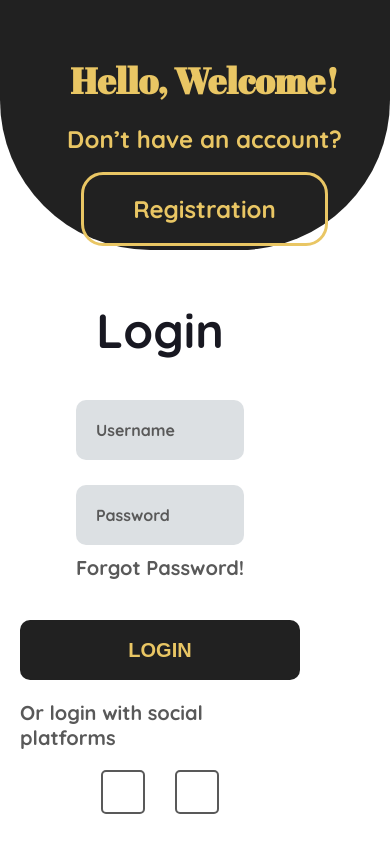
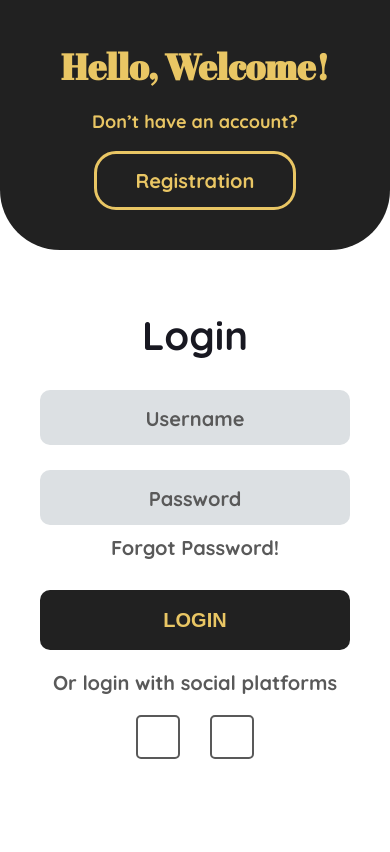
Before and after one commit to IzukiNo/Haircut-Booking-Frontend, a plain HTML site: page barber-shop/login.html in a window 390 px wide. Drawn offline with Linux system fonts and the light colour scheme.

Commit message:
complete login and reg

```diff
--- a/barber-shop/css/pages/login.css
+++ b/barber-shop/css/pages/login.css
@@ -1,3 +1,4 @@
+/* css/pages/login.css - Tối ưu và Responsive bởi Công nghệ phần mềm */
 
 /* ==================================== */
 /* 1. Wrapper và Bố cục Desktop */
@@ -11,11 +12,10 @@
 .login-wrapper {
     width: 100vw;
     height: 100vh;
-    min-height: 1024px;
+    min-height: 800px; /* Giảm chiều cao tối thiểu để linh hoạt hơn */
     position: relative;
     background: var(--color-white);
     display: flex;
-    justify-content: flex-end;
     align-items: center;
     overflow: hidden;
 }
@@ -34,6 +34,7 @@
     justify-content: flex-end;
     align-items: center;
     padding-right: 120px;
+    box-sizing: border-box; /* Đảm bảo padding không làm tăng kích thước */
 }
 
 .sidebar-content {
@@ -67,41 +68,92 @@
     justify-content: flex-start;
     align-items: center;
     z-index: 1;
+    margin-left: 50%; /* Đẩy khu vực form sang phải */
+    padding-left: 120px;
+    box-sizing: border-box;
 }
 
 .login-form-content {
-    margin-left: 120px;
     display: flex;
     flex-direction: column;
     align-items: center;
     gap: 60px;
+    width: 100%;
+    max-width: 480px;
 }
 
 .form-title { color: #181821; font-size: 48px; font-weight: 700; }
-.form-input-group { display: flex; flex-direction: column; align-items: center; gap: 25px; position: relative; }
-.input-field { width: 480px; height: 60px; position: relative; }
+.form-input-group { display: flex; flex-direction: column; align-items: center; gap: 25px; width: 100%; }
+.input-field { width: 100%; height: 60px; position: relative; }
 .input-box { width: 100%; height: 100%; background: #DCE0E3; border-radius: 10px; }
 .input-label { position: absolute; left: 100px; top: 50%; transform: translateY(-50%); color: #595959; font-size: 20px; font-weight: 700; }
 .input-icon { position: absolute; left: 40px; top: 50%; transform: translateY(-50%); width: 40px; height: 40px; }
 .forgot-password { color: #595959; font-size: 20px; font-weight: 700; text-decoration: none; align-self: flex-end; margin-top: -15px; }
-.input-controls { display: flex; flex-direction: column; align-items: center; gap: 20px; width: 480px; }
+.input-controls { display: flex; flex-direction: column; align-items: center; gap: 20px; width: 100%; }
 
 .btn-login-submit { width: 100%; height: 60px; background: var(--color-dark); border-radius: 10px; color: var(--color-primary); font-size: 20px; font-weight: 700; text-transform: uppercase; border: none; cursor: pointer; }
 .social-login-text { color: #595959; font-size: 20px; font-weight: 700; }
 .social-platforms { display: flex; justify-content: flex-start; align-items: center; gap: 30px; }
 .social-icon-box { width: 44px; height: 44px; background: var(--color-white); border-radius: 5px; border: 2px solid #595959; display: flex; justify-content: center; align-items: center; }
 
-/* 4. Responsive Styles */
+
+/* ==================================== */
+/* 4. Responsive Styles (ĐÃ ĐIỀU CHỈNH) */
+/* ==================================== */
+
+/* --- TABLET VIEW (max-width: 1024px) --- */
 @media (max-width: 1024px) {
-    .login-wrapper { height: auto; min-height: 100vh; flex-direction: column; justify-content: flex-start; }
-    .login-sidebar { position: static; width: 100%; height: 300px; border-radius: 0 0 250px 250px; padding: 0; }
-    .sidebar-content { margin: 0; padding-top: 50px; }
-    .login-form-area { position: static; width: 100%; padding: 50px 20px; }
-    .login-form-content { margin: 0; width: 80%; max-width: 480px; gap: 40px; }
-    .input-field, .btn-login-submit, .input-controls { width: 100%; }
+    .login-wrapper {
+        height: auto;
+        min-height: 100vh;
+        flex-direction: column;
+    }
+
+    .login-sidebar {
+        position: static;
+        width: 100%;
+        height: 300px;
+        border-radius: 0 0 80px 80px; /* Bo tròn mềm mại hơn */
+        padding: 0 20px;
+        justify-content: center;
+    }
+
+    .sidebar-content {
+        padding: 0;
+    }
+
+    .login-form-area {
+        position: static;
+        width: 100%;
+        margin-left: 0; /* Reset margin */
+        padding: 60px 40px;
+    }
+
+    .login-form-content {
+        margin: 0 auto;
+        max-width: 450px;
+        gap: 40px;
+    }
 }
+
+/* --- MOBILE VIEW (max-width: 768px) --- */
 @media (max-width: 768px) {
-    .login-sidebar { height: 250px; border-radius: 0 0 150px 150px; }
+    .login-sidebar {
+        height: 250px;
+        border-radius: 0 0 60px 60px;
+    }
+
     .sidebar-title { font-size: 36px; }
-    .input-label, .input-icon { font-size: 16px; left: 20px; }
+    .sidebar-text { font-size: 18px; }
+    .btn-registration { font-size: 20px; padding: 15px 40px; }
+
+    .form-title { font-size: 40px; }
+    .login-form-content { gap: 30px; }
+    .input-field { height: 55px; }
+
+    /* Giao diện form gọn gàng hơn trên mobile */
+    .input-icon { display: none; }
+    .input-label { left: 50%; transform: translate(-50%, -50%); }
+    .forgot-password { align-self: center; }
+    .social-platforms { justify-content: center; }
 }
--- a/barber-shop/css/pages/registration.css
+++ b/barber-shop/css/pages/registration.css
@@ -1,3 +1,4 @@
+/* css/pages/registration.css - Tối ưu và Responsive bởi Công nghệ phần mềm */
 
 /* ==================================== */
 /* 1. Wrapper và Bố cục Desktop */
@@ -11,7 +12,7 @@
 .registration-wrapper {
     width: 100vw;
     height: 100vh;
-    min-height: 1024px;
+    min-height: 800px;
     position: relative;
     background: var(--color-white);
     display: flex;
@@ -34,6 +35,7 @@
     justify-content: flex-start;
     align-items: center;
     padding-left: 120px;
+    box-sizing: border-box;
 }
 
 .sidebar-content {
@@ -67,19 +69,21 @@
     justify-content: flex-end;
     align-items: center;
     z-index: 1;
+    padding-right: 120px;
+    box-sizing: border-box;
 }
 
 .registration-form-content {
-    margin-right: 120px;
     display: flex;
     flex-direction: column;
     align-items: center;
     gap: 60px;
-    width: 480px;
+    width: 100%;
+    max-width: 480px;
 }
 
 .form-title { color: #181821; font-size: 48px; font-weight: 700; align-self: stretch; }
-.form-input-group { display: flex; flex-direction: column; align-items: center; gap: 20px; position: relative; width: 100%; }
+.form-input-group { display: flex; flex-direction: column; align-items: center; gap: 20px; width: 100%; }
 .input-field { width: 100%; height: 60px; position: relative; }
 .input-box { width: 100%; height: 100%; background: #DCE0E3; border-radius: 10px; }
 .input-label { position: absolute; left: 100px; top: 50%; transform: translateY(-50%); color: #595959; font-size: 20px; font-weight: 700; }
@@ -90,17 +94,59 @@
 .social-platforms { display: flex; justify-content: center; align-items: center; gap: 30px; }
 .social-icon-box { width: 44px; height: 44px; background: var(--color-white); border-radius: 5px; border: 2px solid #595959; display: flex; justify-content: center; align-items: center; }
 
-/* 4. Responsive Styles */
+
+/* ==================================== */
+/* 4. Responsive Styles (ĐÃ ĐIỀU CHỈNH) */
+/* ==================================== */
+
 @media (max-width: 1024px) {
-    .registration-wrapper { height: auto; min-height: 100vh; flex-direction: column-reverse; justify-content: flex-start; }
-    .registration-sidebar { position: static; width: 100%; height: 300px; border-radius: 250px 250px 0 0; padding-left: 0; }
-    .sidebar-content { margin: 0; padding-top: 50px; }
-    .registration-form-area { position: static; width: 100%; padding: 50px 20px; }
-    .registration-form-content { margin: 0; width: 80%; max-width: 480px; gap: 40px; }
-    .input-field, .btn-registration-submit { width: 100%; }
+    .registration-wrapper {
+        height: auto;
+        min-height: 100vh;
+        flex-direction: column;
+    }
+
+    .registration-sidebar {
+        position: static;
+        width: 100%;
+        height: 300px;
+        border-radius: 80px 80px 0 0; /* Bo tròn trên */
+        padding: 0 20px;
+        justify-content: center;
+    }
+
+    .sidebar-content {
+        padding: 0;
+    }
+
+    .registration-form-area {
+        position: static;
+        width: 100%;
+        padding: 60px 40px;
+        justify-content: center;
+    }
+
+    .registration-form-content {
+        margin: 0 auto;
+        max-width: 450px;
+        gap: 40px;
+    }
 }
+
 @media (max-width: 768px) {
-    .registration-sidebar { height: 250px; border-radius: 150px 150px 0 0; }
+    .registration-sidebar {
+        height: 250px;
+        border-radius: 60px 60px 0 0;
+    }
+
     .sidebar-title { font-size: 36px; }
-    .input-label, .input-icon { font-size: 16px; left: 20px; }
+    .sidebar-text { font-size: 18px; }
+    .btn-login-link { font-size: 20px; padding: 15px 70px; }
+
+    .form-title { font-size: 40px; }
+    .registration-form-content { gap: 30px; }
+    .input-field { height: 55px; }
+
+    .input-icon { display: none; }
+    .input-label { left: 50%; transform: translate(-50%, -50%); }
 }
```
